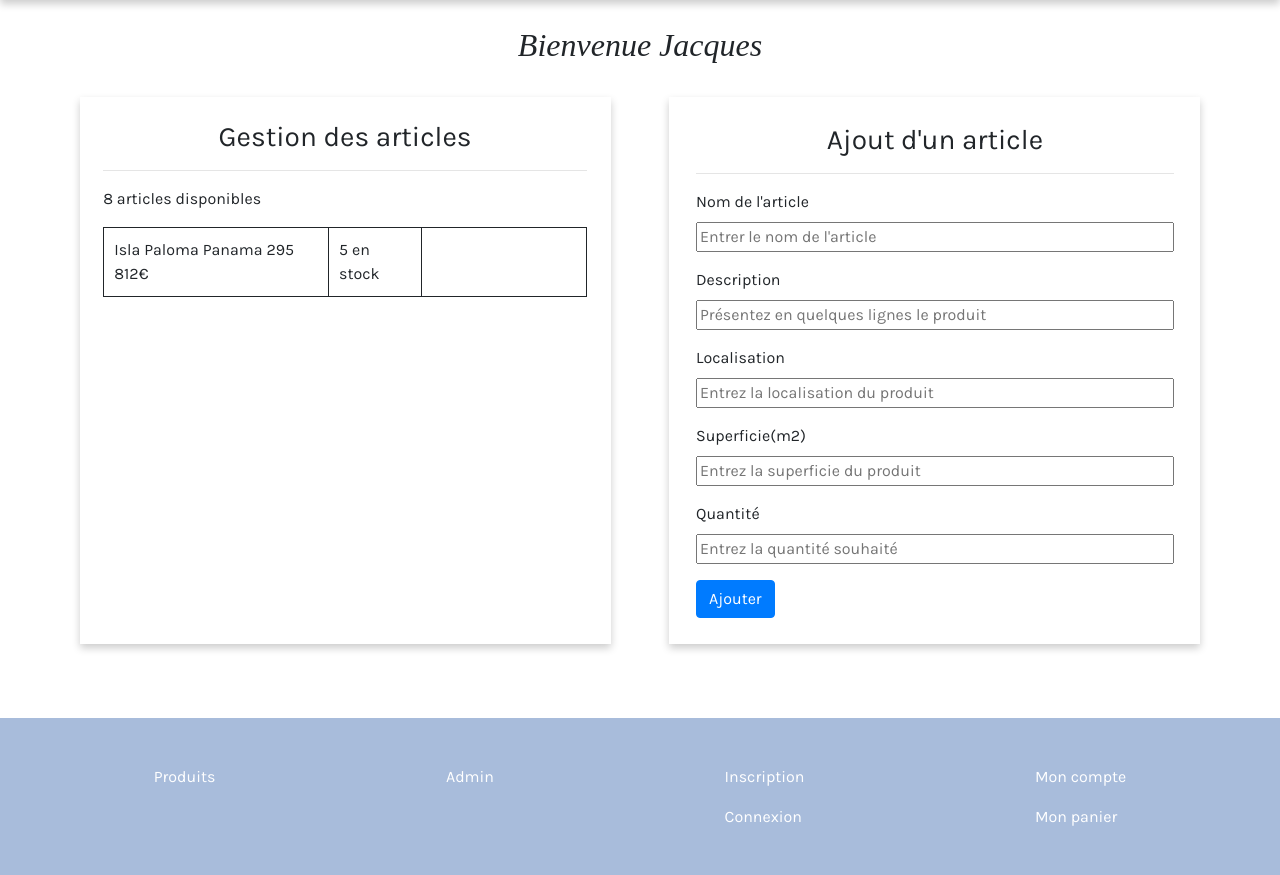
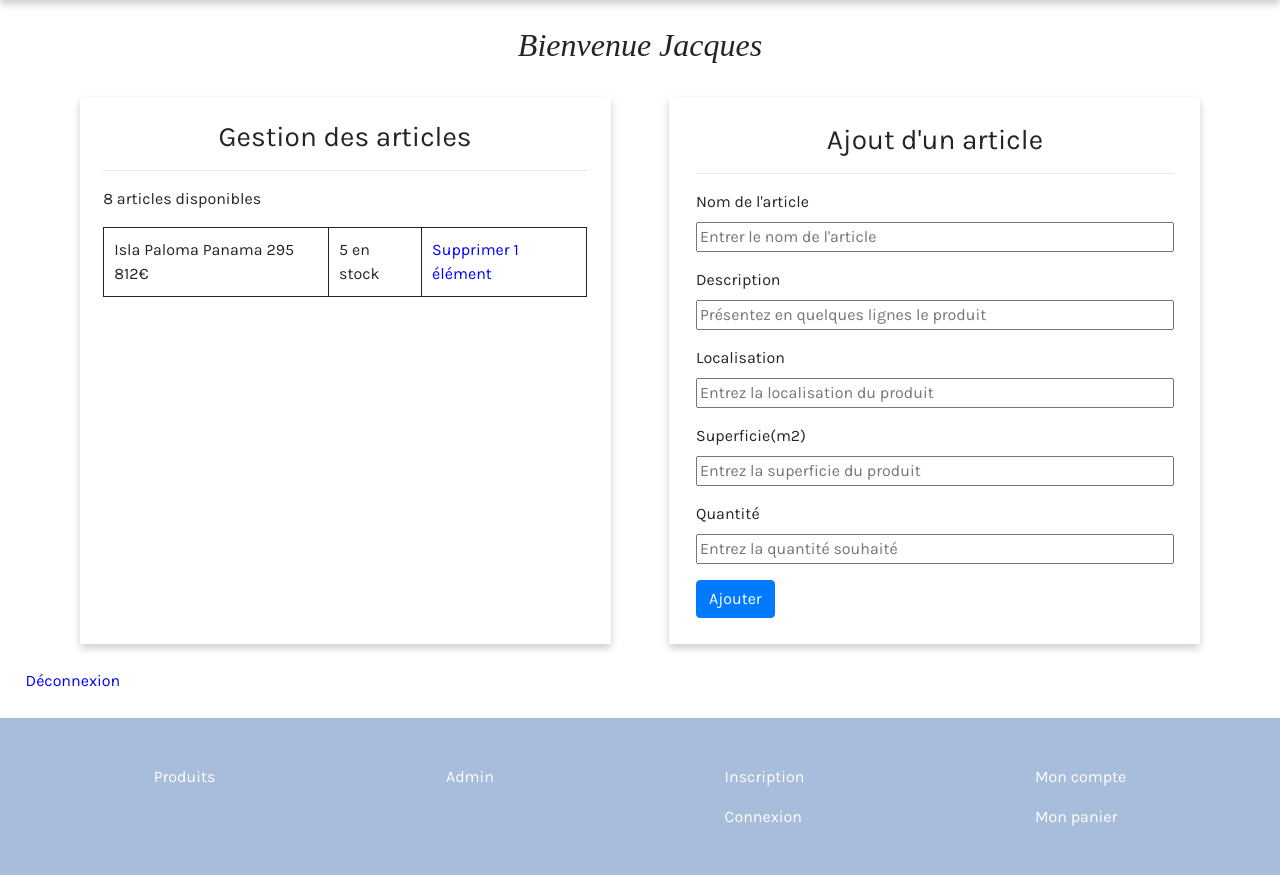
Before and after one commit to Artemis1997-D/paradise, a PHP site: page /profil_admin.php in a window 1280 px wide. Shown: the part 72-947 px from the top of the page. Run offline with PHP 8.4, Linux system fonts and the light colour scheme.

Commit message:
change color link in admin

```diff
--- a/asset/style/style.css
+++ b/asset/style/style.css
@@ -282,6 +282,10 @@ h3 {
   padding: 2%;
 }
 
+.gestion-ajout a {
+  color: blue;
+}
+
 .admin-profil {
   display: flex;
   flex-direction: column;
```
